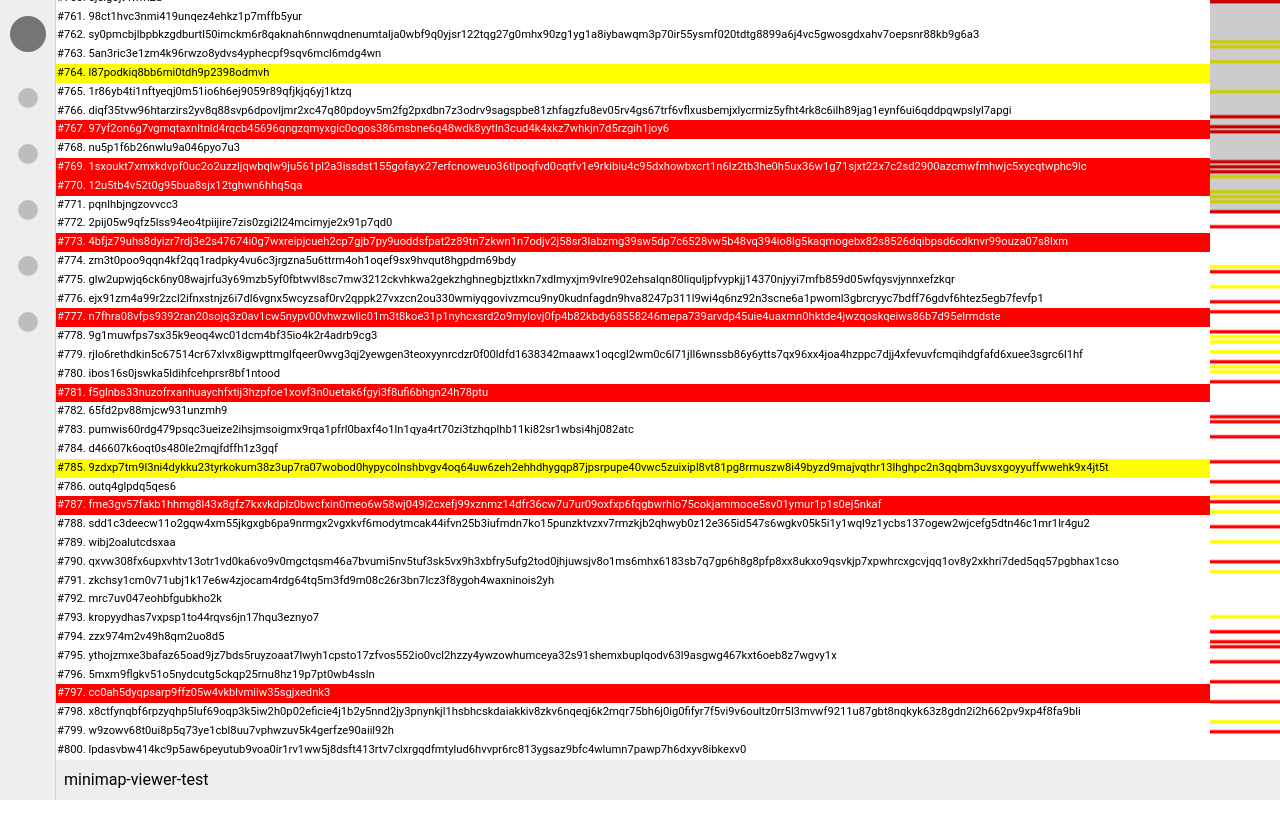
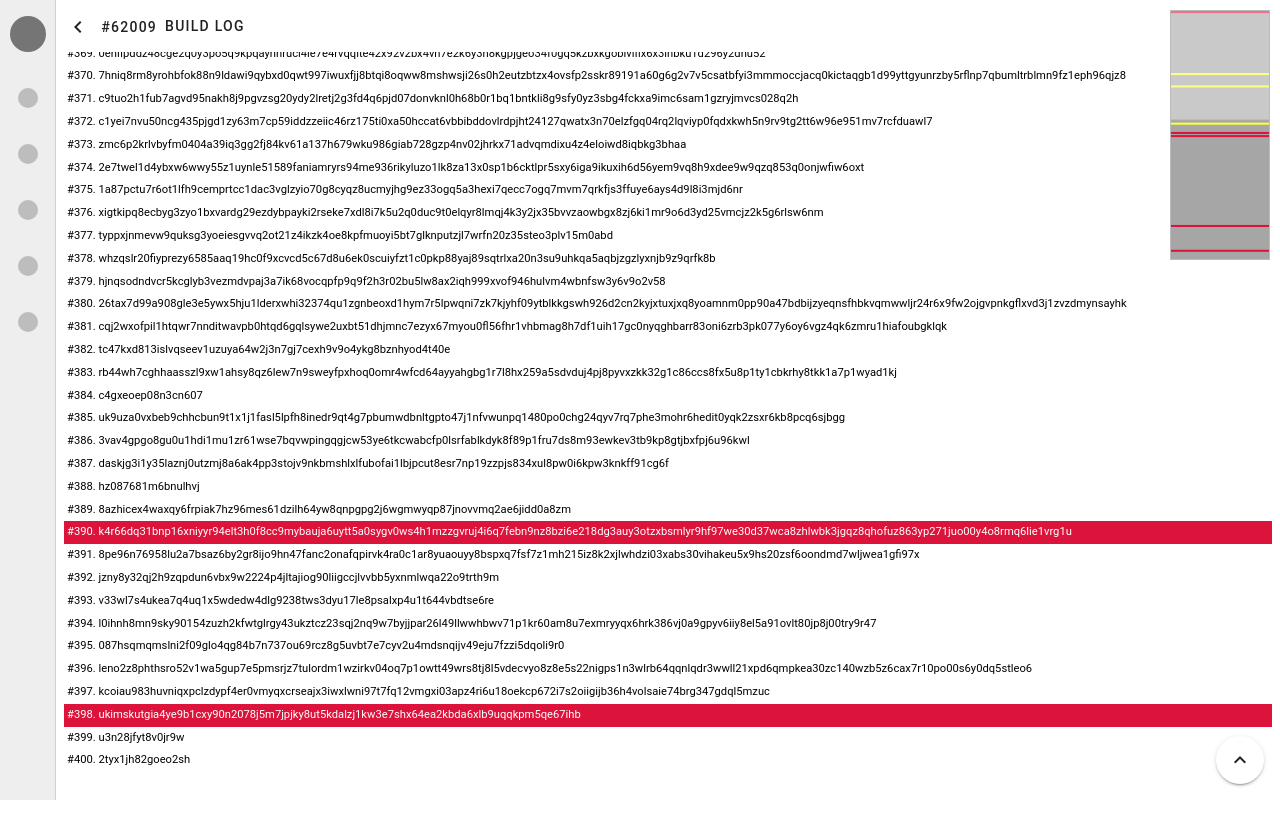
Before and after one commit to WindSekirun/minimap-viewer-test, a Vue app: page / in a window 1280 px wide. Shown: the top 838 px of the page. Built offline with nearby package versions, Linux system fonts and the light colour scheme.

Commit message:
미니맵 부분 드래그가 가능하도록 설정

```diff
--- a/src/App.vue
+++ b/src/App.vue
@@ -1,7 +1,13 @@
 <template>
   <suspense>
     <v-app>
-      <v-navigation-drawer class="pt-4" color="grey-lighten-3" model-value rail permanent>
+      <v-navigation-drawer
+        class="pt-4"
+        color="grey-lighten-3"
+        model-value
+        rail
+        permanent
+      >
         <v-avatar
           v-for="n in 6"
           :key="n"
@@ -12,6 +18,11 @@
       </v-navigation-drawer>
 
       <v-main>
+        <div class="pa-2">
+          <v-btn variant="text" slim density="compact" icon="mdi-chevron-left"></v-btn>
+          <v-btn variant="text" slim density="comfortable">#62009</v-btn>
+          <span class="text-button">Build lOg</span>
+        </div>
         <LogViewer @called="called" ref="logViewer" />
         <div class="text-center">
           <v-snackbar
@@ -24,11 +35,6 @@
           </v-snackbar>
         </div>
       </v-main>
-      <v-footer class="pl-0" inset app color="grey-lighten-3">
-        <div class="ms-2">
-          minimap-viewer-test
-        </div>
-      </v-footer>
     </v-app>
   </suspense>
 </template>
--- a/src/components/LogViewer.vue
+++ b/src/components/LogViewer.vue
@@ -5,15 +5,19 @@
         v-for="(log, index) in logs"
         :key="index"
         :style="getLogLineStyle(log)"
-        class="log-item"
+        class="log-item ms-2 me-2"
       >
         #{{ log.id }}. {{ log.log }}
-        <div v-show="log.id == lastLine" style="height:40px" />
+        <div v-show="log.id == lastLine" style="height: 80px" />
       </div>
     </div>
-    <canvas ref="minimap" class="minimap" @click="onMinimapClick"></canvas>
+    <canvas
+      ref="minimap"
+      class="minimap"
+      @mousedown="onMinimapDragStart"
+      @click="onMinimapClick"
+    ></canvas>
     <v-btn
-      v-show="showScrollToTop"
       class="scroll-to-top-btn"
       @click="clickScrollToTop"
       icon="mdi-chevron-up"
@@ -26,7 +30,7 @@
 import { ref, nextTick, onMounted, watch } from "vue";
 import { LogContent, LogStyle } from "../model/LogContent";
 
-const lengthPerPage = 160;
+const lengthPerPage = 80;
 const maxPage = 5;
 
 const logs = ref<LogContent[]>([]);
@@ -38,26 +42,26 @@ const minimap = ref<HTMLCanvasElement | null>(null);
 const emit = defineEmits<{
   (eventName: "called", page: number): void;
 }>();
-const showScrollToTop = ref(false);
+const isDragging = ref(false);
 
 const getLogStyle = (log: LogContent) => {
   let result: { backgroundColor: string; textColor: string };
   switch (log.style) {
     case LogStyle.ERROR:
       result = {
-        backgroundColor: "#ff0000",
+        backgroundColor: "#DC143C",
         textColor: "#ffffff",
       };
       break;
     case LogStyle.WARNING:
       result = {
-        backgroundColor: "#ffff00",
+        backgroundColor: "#FFFF33",
         textColor: "#000000",
       };
       break;
     default:
       result = {
-        backgroundColor: "#ffffff",
+        backgroundColor: "#FFFFFF",
         textColor: "#000000",
       };
       break;
@@ -72,6 +76,7 @@ const getLogLineStyle = (log: LogContent) => {
 };
 
 const fetchLogs = async (pageNum: number) => {
+  await new Promise(resolve => setTimeout(resolve, 1000));
   const response = {
     data: {
       logContent: Array.from({ length: lengthPerPage }, (_, index) => ({
@@ -84,9 +89,9 @@ const fetchLogs = async (pageNum: number) => {
           () => Math.random().toString(36)[2]
         ).join(""),
         style:
-          index % (Math.floor(Math.random() * 20) + 1) == 0
+          index % (Math.floor(Math.random() * 169) + 1) == 0
             ? LogStyle.ERROR
-            : index % (Math.floor(Math.random() * 20) + 1) == 0
+            : index % (Math.floor(Math.random() * 80) + 1) == 0
             ? LogStyle.WARNING
             : LogStyle.NORMAL,
       })),
@@ -118,7 +123,6 @@ const onScroll = async () => {
     });
   }
 
-  showScrollToTop.value = scrollTop > clientHeight;
   drawMinimap();
 };
 
@@ -154,19 +158,23 @@ const drawMinimap = () => {
   minimap.value.height = minimapHeight;
 
   context.clearRect(0, 0, minimapWidth, minimapHeight);
+  context.fillStyle = "rgba(0, 0, 0, 0.35)";
+  context.fillRect(0, 0, minimapWidth, minimapHeight);
 
   logs.value.forEach((log, index) => {
     const result: { backgroundColor: string; textColor: string } =
       getLogStyle(log);
     const y = index * (logLineHeight + logSpacing);
-    context.fillStyle = result.backgroundColor;
-    context.fillRect(0, y, minimapWidth, logLineHeight);
+    if (log.style != LogStyle.NORMAL) {
+      context.fillStyle = result.backgroundColor;
+      context.fillRect(0, y, minimapWidth, logLineHeight);
+    }
   });
 
   const viewportStartY = (scrollTop / containerHeight) * minimapHeight;
   const viewportHeightScaled =
     (viewportHeight / containerHeight) * minimapHeight;
-  context.fillStyle = "rgba(0, 0, 0, 0.2)";
+  context.fillStyle = "rgba(255, 255, 255, 0.4)";
   context.fillRect(0, viewportStartY, minimapWidth, viewportHeightScaled);
 };
 
@@ -180,9 +188,32 @@ const onMinimapClick = (event: MouseEvent) => {
   logContainer.value.scrollTop = clickY * scale;
 };
 
+const onMinimapDragStart = (event: MouseEvent) => {
+  isDragging.value = true;
+  onMinimapDragMove(event);
+  window.addEventListener("mousemove", onMinimapDragMove);
+  window.addEventListener("mouseup", onMinimapDragEnd);
+};
+
+const onMinimapDragMove = (event: MouseEvent) => {
+  if (!isDragging.value || !minimap.value || !logContainer.value) return;
+
+  const rect = minimap.value.getBoundingClientRect();
+  const dragY = event.clientY - rect.top;
+  const scale = logContainer.value.scrollHeight / minimap.value.clientHeight;
+
+  logContainer.value.scrollTop = dragY * scale;
+};
+
+const onMinimapDragEnd = () => {
+  isDragging.value = false;
+  window.removeEventListener("mousemove", onMinimapDragMove);
+  window.removeEventListener("mouseup", onMinimapDragEnd);
+};
+
 onMounted(async () => {
   await fetchLogs(page.value);
-  lastLine.value = logs.value.at(-1)?.id || 0
+  lastLine.value = logs.value.at(-1)?.id || 0;
   nextTick(() => {
     if (logContainer.value) {
       logContainer.value.scrollTop = logContainer.value.scrollHeight;
@@ -201,28 +232,28 @@ watch(logs, drawMinimap);
   position: relative;
   scrollbar-width: none;
   -ms-overflow-style: none;
-  margin-right: 70px;
 }
 
 .log-item {
-  white-space: normal;
-  padding: 1px;
+  word-wrap:break-word;
+  padding: 3px;
   font-size: 0.7em;
 }
 
 .scroll-to-top-btn {
   position: fixed;
-  bottom: 54px;
-  right: 90px;
+  bottom: 16px;
+  right: 16px;
   z-index: 1000;
 }
 
 .minimap {
   position: fixed;
-  top: 0px;
-  right: 0px;
-  width: 70px;
-  height: 100vh;
+  top: 10px;
+  right: 10px;
+  width: 100px;
+  height: 250px;
+  border: 1px solid #bbb;
   z-index: 1000;
   cursor: pointer;
 }
```
